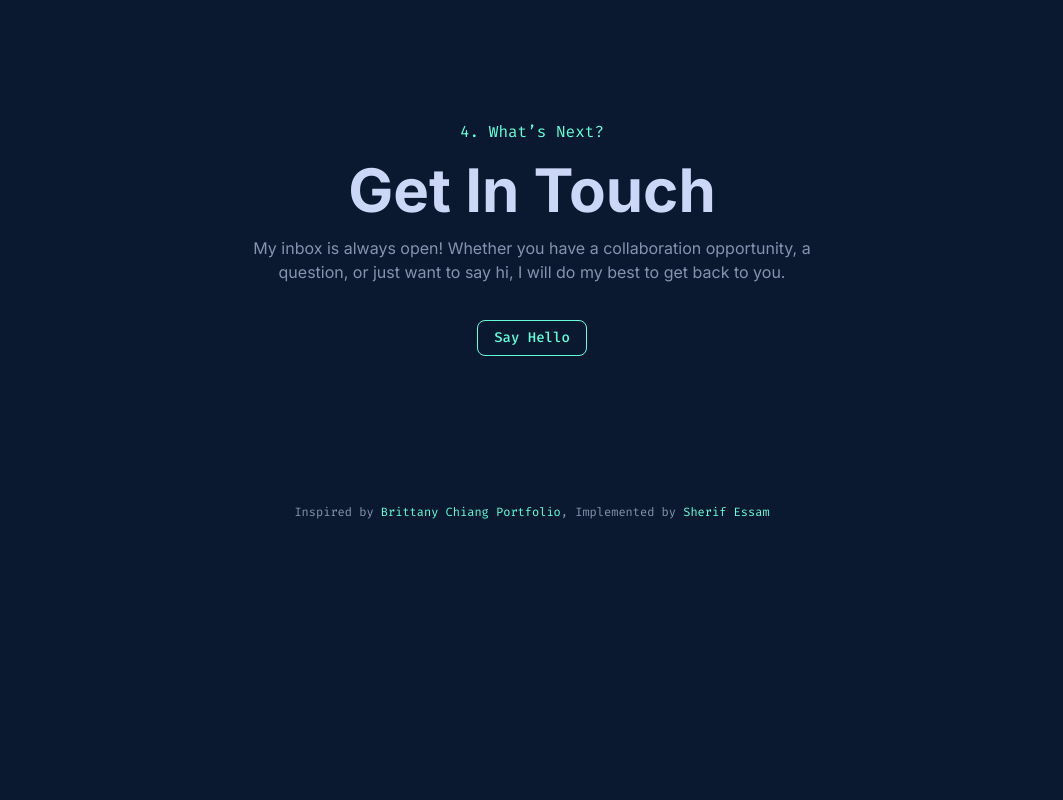
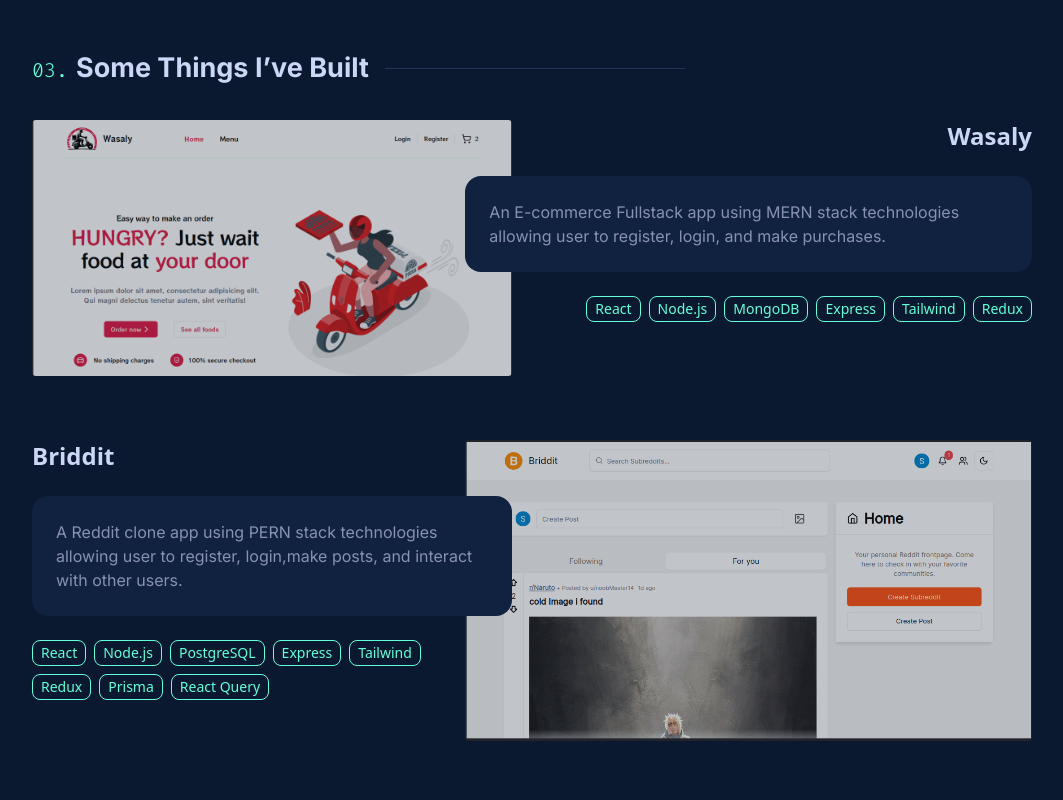
Before and after one commit to Shrief88/portfolio, a Next.js app: page / in a window 1280 px wide. Shown: the part 2120-2920 px from the top of the page, without its empty margins (108-1171 px from the left). Before the commit the page ends 2660 px from the top, so only its background shows below. Built offline with nearby package versions, Linux system fonts and the light colour scheme.

Commit message:
Add work section

```diff
--- a/src/app/page.tsx
+++ b/src/app/page.tsx
@@ -2,10 +2,10 @@ import Navbar from "@/components/Navbar";
 import Hero from "@/components/sections/Hero";
 import About from "@/components/sections/About";
 import Experience from "@/components/sections/Experience";
-// import Work from "@/sections/Work";
-  import Contact from "@/components/sections/Contact";
+import Contact from "@/components/sections/Contact";
 import Footer from "@/components/Footer";
 import SideLinks from "@/components/SideLinks";
+import Work from "@/components/sections/Work";
 
 export default function Home() {
   return (
@@ -16,6 +16,7 @@ export default function Home() {
         <Hero />
         <About />
         <Experience />
+        <Work />
         <Contact />
       </main>
       <Footer />
--- a/src/components/TabContent.tsx
+++ b/src/components/TabContent.tsx
@@ -20,13 +20,12 @@ const TabContent = ({ company, values }: Props) => {
   const isMobile = useBreakpoint("(max-width: 768px)");
 
   return (
-    <>
-      <TabsContent key={company} value={company}>
+    <TabsContent key={company} value={company} className="w-full">
       <motion.div
         initial={isMobile ? { y: 30, opacity: 0 } : { x: 30, opacity: 0 }}
         animate={isMobile ? { y: 0, opacity: 1 } : { x: 0, opacity: 1 }}
         transition={{ duration: 0.5 }}
-          className="px-6 md:px-0"
+        className="w-full px-6 md:px-0"
       >
         <div className="flex flex-col gap-1">
           <h2 className="text-primary-foreground text-lg md:text-xl font-bold">
@@ -58,7 +57,6 @@ const TabContent = ({ company, values }: Props) => {
         </ul>
       </motion.div>
     </TabsContent>
-    </>
   );
 };
 
--- a/src/components/sections/Work.tsx
+++ b/src/components/sections/Work.tsx
@@ -1,8 +1,86 @@
+import Image from "next/image";
+
+import MaxWidthWrapper from "../MaxWidthWrapper";
+import AnimatedSectionWrapper from "../AnimatedSectionWrapper";
+import { projects } from "@/content/data.json";
+import { cn } from "@/lib/utils";
+import { Badge } from "../ui/badge";
+
 const Work = () => {
   return (
-    <section className="h-64" id="work">
-      <h2>Work</h2>
-    </section>
+    <MaxWidthWrapper>
+      <AnimatedSectionWrapper id="work">
+        <h1 className="section-heading mb-10" data-section-number="03.">
+          Some Things I’ve Built
+        </h1>
+        <div className="flex flex-col gap-16">
+          {Object.entries(projects).map(([title, project], index) => (
+            <div
+              key={title}
+              className="relative grid grid-cols-1 md:grid-cols-12 gap-10"
+            >
+              <div
+                className={cn(
+                  index % 2 === 0
+                    ? "md:col-start-1 md:col-end-7"
+                    : "md:col-start-6 md:col-end-[-1]"
+                )}
+              >
+                <a
+                  href={project.links.Live}
+                  target="_blank"
+                  rel="noopener noreferrer"
+                >
+                  <Image
+                    className="w-full rounded object-cover group-hover:animate-move-diagonal-up opacity-75 hover:opacity-100"
+                    src={project.links.image}
+                    alt={title}
+                    width={1000}
+                    height={1000}
+                  />
+                </a>
+              </div>
+              <div
+                className={cn(
+                  "md:absolute",
+                  index % 2 === 0
+                    ? "md:col-start-6 md:col-end-[-1]"
+                    : "md:col-start-1 md:col-end-7"
+                )}
+              >
+                <div
+                  className={cn(
+                    "flex flex-col gap-6",
+                    index % 2 === 0 ? "md:items-end" : "items-start"
+                  )}
+                >
+                  <h2 className="text-primary-foreground text-xl md:text-2xl font-bold">
+                    {title}
+                  </h2>
+                  <div className="bg-secondary w-full p-6 z-20 rounded-2xl">
+                    <p className="text-muted-foreground">
+                      {project.description}
+                    </p>
+                  </div>
+                  <div
+                    className={cn(
+                      "flex flex-wrap gap-2",
+                      index % 2 === 0 ? "md:pl-10" : "md:pr-10"
+                    )}
+                  >
+                    {project.skills.map((skill) => (
+                      <Badge key={skill} variant="outline">
+                        {skill}
+                      </Badge>
+                    ))}
+                  </div>
+                </div>
+              </div>
+            </div>
+          ))}
+        </div>
+      </AnimatedSectionWrapper>
+    </MaxWidthWrapper>
   );
 };
 
--- a/src/content/data.json
+++ b/src/content/data.json
@@ -69,5 +69,38 @@
         "Mentored and graduated over 30 students, equipping them with strong foundational programming skills."
       ]
     }
+  },
+  "projects": {
+    "Wasaly": {
+      "title": "Wasaly",
+      "description": "An E-commerce Fullstack app using MERN stack technologies allowing user to register, login, and make purchases.",
+      "skills": ["React", "Node.js", "MongoDB", "Express", "Tailwind", "Redux"],
+      "links": {
+        "Live": "https://food-delivery-app-dyvo.vercel.app/",
+        "Source": "https://github.com/Shrief88/food-delivery-app",
+        "Youtube": "https://www.youtube.com/watch?v=RrSCqCblo24&ab_channel=SherifEssam",
+        "image": "/images/wasaly.png"
+      }
+    },
+    "Briddit": {
+      "title": "Briddit",
+      "description": "A Reddit clone app using PERN stack technologies allowing user to register, login,make posts, and interact with other users.",
+      "skills": [
+        "React",
+        "Node.js",
+        "PostgreSQL",
+        "Express",
+        "Tailwind",
+        "Redux",
+        "Prisma",
+        "React Query"
+      ],
+      "links": {
+        "Live": "https://reddit-clone-alpha-snowy.vercel.app/",
+        "Source": "https://github.com/Shrief88/reddit-clone",
+        "Youtube": "https://www.youtube.com/watch?v=kclsmPzpmZM&ab_channel=SherifEssam",
+        "image": "/images/briddit.png"
+      }
+    }
   }
 }
```
Also changed, not shown: public/images/briddit.png (added), public/images/wasaly.png (added). Lines whose indentation alone changed are shown as unchanged.
